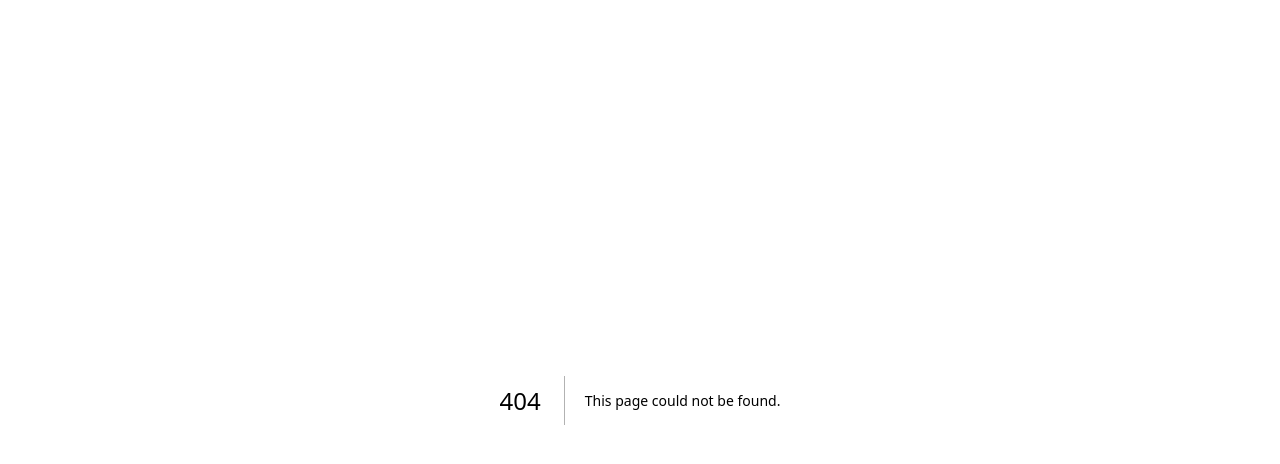
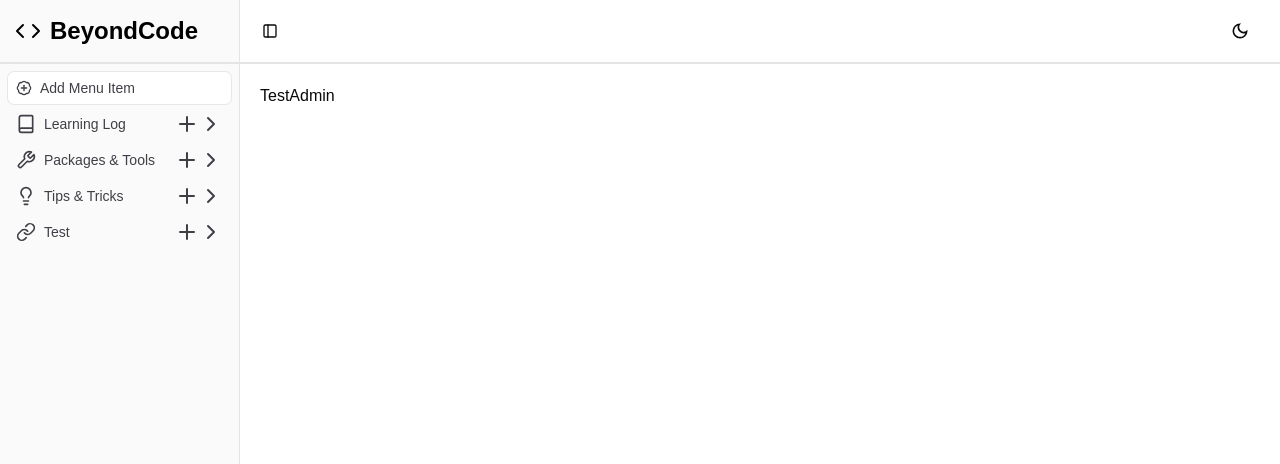
Before and after one commit to vivek3454/BeyondCode, a Next.js app: page /admin in a window 1280 px wide. Before the commit this address had no page. Shown: the top 464 px of the page. Built offline with nearby package versions, Linux system fonts and the light colour scheme.

Commit message:
Setup sidebar and header for admin

```diff
--- a/app/(home)/page.jsx
+++ b/app/(home)/page.jsx
@@ -2,7 +2,7 @@
 
 import { useState, useEffect } from "react"
 import { motion } from "motion/react"
-import { GitlabIcon as GitHub, Linkedin, Mail, Twitter } from "lucide-react"
+import { ChevronLeft, ChevronRight, GitlabIcon as GitHub, Linkedin, Mail, Twitter } from "lucide-react"
 import { Button } from "@/components/ui/button"
 import Link from "next/link"
 import { MdOutlineDarkMode, MdOutlineLightMode } from "react-icons/md"
@@ -35,9 +35,17 @@ export default function Home() {
   }, [])
 
   return (
-    <div className="h-screen bg-gradient-to-br from-gray-50 to-gray-200 text-black dark:from-gray-900 dark:to-gray-950 dark:text-white p-8">
-      <main className="max-w-4xl mx-auto">
-        <nav className="flex justify-end gap-3 mb-8">
+    <div className="bg-gradient-to-br from-gray-50 to-gray-200 text-black dark:from-gray-900 dark:to-gray-950 dark:text-white p-8">
+      <main className="container mx-auto">
+        <nav className="flex justify-between gap-3 mb-8">
+          <Link href="/" className='text-2xl text-black dark:text-white font-semibold flex gap-[2px] items-center'>
+            <div className='flex text-black dark:text-white gap-0 items-center'>
+              <ChevronLeft className='-mr-2' />
+              <ChevronRight />
+            </div>
+            BeyondCode
+          </Link>
+          <div className="flex gap-3 items-center">
             <Link href="/test">
               <Button variant="ghost" className="dark:hover:bg-white dark:hover:text-black hover:bg-black hover:text-white">
                 Test
@@ -51,6 +59,7 @@ export default function Home() {
             <button className='dark:hover:bg-white dark:hover:text-black hover:bg-black hover:text-white rounded-full w-10 h-10 flex text-xl justify-center items-center' onClick={() => setIsDarkModeOn((prev) => !prev)}>
               {isDarkModeOn ? <MdOutlineLightMode /> : <MdOutlineDarkMode />}
             </button>
+          </div>
         </nav>
 
         <div className="flex flex-col md:flex-row items-center justify-between mb-16">
--- /dev/null
+++ b/app/admin/layout.jsx
@@ -0,0 +1,23 @@
+import { AdminSidebar } from "@/components/admin-sidebar";
+import AdminHeader from "@/components/AdminHeader";
+import { SidebarProvider } from "@/components/ui/sidebar";
+
+const MainLayout = ({ children }) => {
+    return (
+        <SidebarProvider>
+            <div className="w-full flex">
+                <aside>
+                    <AdminSidebar />
+                </aside>
+                <div className="w-full">
+                    <AdminHeader />
+                    <main className="p-5">
+                        {children}
+                    </main>
+                </div>
+            </div>
+        </SidebarProvider>
+    );
+};
+
+export default MainLayout;
--- /dev/null
+++ b/app/admin/page.jsx
@@ -0,0 +1,9 @@
+import React from 'react'
+
+const TestAdmin = () => {
+  return (
+    <div>TestAdmin</div>
+  )
+}
+
+export default TestAdmin
--- a/app/globals.css
+++ b/app/globals.css
@@ -86,3 +86,14 @@ body {
     @apply bg-background text-foreground;
   }
 }
+
+
+
+@layer base {
+  * {
+    @apply border-border outline-ring/50;
+  }
+  body {
+    @apply bg-background text-foreground;
+  }
+}
--- /dev/null
+++ b/components/AdminHeader.jsx
@@ -0,0 +1,39 @@
+"use client";
+import { useEffect, useState } from 'react';
+import { MdOutlineDarkMode, MdOutlineLightMode } from "react-icons/md";
+import { SidebarTrigger } from './ui/sidebar';
+
+
+const AdminHeader = () => {
+    const [isDarkModeOn, setIsDarkModeOn] = useState(false);
+
+    useEffect(() => {
+        const storedTheme = JSON.parse(localStorage.getItem("isDarkModeOn"));
+        if (storedTheme) {
+            setIsDarkModeOn(true);
+            document.documentElement.classList.add('dark');
+        }
+    }, []);
+
+    useEffect(() => {
+        localStorage.setItem('isDarkModeOn', isDarkModeOn);
+        document.documentElement.classList.toggle('dark', isDarkModeOn);
+    }, [isDarkModeOn]);
+
+
+    return (
+        <div className='border-b-2 dark:bg-black w-full sticky bg-white top-0 px-5 pl-4 h-16 flex justify-between items-center'>
+            <div className='flex gap-2 items-center'>
+                <SidebarTrigger />
+            </div>
+            <div className='flex gap-2 items-center'>
+                <button className='hover:bg-slate-100 hover:dark:text-black rounded-full w-10 h-10 flex text-xl justify-center items-center' onClick={() => setIsDarkModeOn((prev) => !prev)}>
+                    {isDarkModeOn ? <MdOutlineLightMode /> : <MdOutlineDarkMode />}
+                </button>
+            </div>
+            {/* <Button onClick={()=>router.push("/sign-in")} className="w-28">Login</Button> */}
+        </div>
+    )
+}
+
+export default AdminHeader
--- a/components/Search.jsx
+++ b/components/Search.jsx
@@ -38,8 +38,8 @@ const Search = () => {
     return (
         <>
             <button onClick={() => setOpen(true)} className="rounded-md flex justify-between w-72 items-center px-3 py-2 bg-slate-100 dark:bg-[hsl(var(--sidebar-background))]">
-                <p className="flex items-center gap-1">
-                    <SearchIcon />
+                <p className="flex items-center gap-1 text-gray-500">
+                    <SearchIcon className="w-5 h-5" />
                     Search
                 </p>
                 <kbd className="pointer-events-none inline-flex h-5 select-none items-center gap-1 rounded border bg-muted px-1.5 font-mono text-[10px] font-medium text-muted-foreground opacity-100">
--- /dev/null
+++ b/components/admin-sidebar.jsx
@@ -0,0 +1,93 @@
+'use client';
+
+import { Home, Book, Wrench, Lightbulb, Laptop, Pen, User, Mail, Search, Link as LucideLink, ChevronLeft, ChevronRight, BadgePlus, Plus } from "lucide-react";
+
+import {
+    Sidebar,
+    SidebarContent,
+    SidebarGroup,
+    SidebarGroupContent,
+    SidebarGroupLabel,
+    SidebarHeader,
+    SidebarMenu,
+    SidebarMenuButton,
+    SidebarMenuItem,
+    useSidebar,
+} from "@/components/ui/sidebar"
+import Link from "next/link";
+import { usePathname } from "next/navigation";
+import { useState } from "react";
+
+const items = [
+    {
+        title: "Learning Log",
+        url: "/learning-log",
+        icon: Book,
+    },
+    {
+        title: "Packages & Tools",
+        url: "/packages-tools",
+        icon: Wrench,
+    },
+    {
+        title: "Tips & Tricks",
+        url: "/tips-tricks",
+        icon: Lightbulb,
+    },
+    {
+        title: "Test",
+        url: "/test",
+        icon: LucideLink,
+    },
+];
+
+export function AdminSidebar() {
+    const pathname = usePathname();
+    const { state } = useSidebar();
+    const [isOpen, setIsOpen] = useState(false);
+    console.log("state: ", state);
+
+    return (
+        <Sidebar variant="sidebar" collapsible="icon">
+            <SidebarHeader className="h-16 border-b-2 justify-center">
+                <Link href="/" className='text-2xl text-black dark:text-white font-semibold flex gap-[2px] items-center'>
+                    <div className='flex text-black dark:text-white gap-0 items-center'>
+                        <ChevronLeft className='-mr-2' />
+                        <ChevronRight />
+                    </div>
+                    {state === "expanded" && "BeyondCode"}
+                </Link>
+            </SidebarHeader>
+            <SidebarContent>
+                <SidebarGroup>
+                    <SidebarGroupContent className="mt-0">
+                        <SidebarMenu>
+                            <SidebarMenuItem>
+                                <SidebarMenuButton variant="outline">
+                                    <BadgePlus className="w-6 h-6" />
+                                    Add Menu Item
+                                </SidebarMenuButton>
+                            </SidebarMenuItem>
+                            {items.map((item, i) => (
+                                <SidebarMenuItem key={item.title}>
+                                    <SidebarMenuButton className={`${pathname === item.url && "dark:bg-white dark:text-black"}`} asChild isActive={pathname === item.url}>
+                                        <div className="flex justify-between items-center w-full">
+                                            <Link className="flex items-center gap-2" href={item.url}>
+                                                <item.icon className="w-5 h-5" />
+                                                <span>{item.title}</span>
+                                            </Link>
+                                            <div className="flex items-center gap-0">
+                                                <Plus className="cursor-pointer" />
+                                                <ChevronRight onClick={()=> setIsOpen(!isOpen)} className={`cursor-pointer trasnsition-transform duration-200 ${isOpen ? "rotate-90" : ""}`} />
+                                            </div>
+                                        </div>
+                                    </SidebarMenuButton>
+                                </SidebarMenuItem>
+                            ))}
+                        </SidebarMenu>
+                    </SidebarGroupContent>
+                </SidebarGroup>
+            </SidebarContent>
+        </Sidebar>
+    )
+}
--- a/components/ui/pagination.jsx
+++ b/components/ui/pagination.jsx
@@ -40,7 +40,7 @@ const PaginationLink = ({
     className={cn(buttonVariants({
       variant: isActive ? "default" : "ghost",
       size,
-    }), `hover:bg-black hover:text-white ${className}`)}
+    }), `hover:bg-black dark:hover:bg-gray-700 hover:text-white ${className}`)}
     {...props} />
 )
 PaginationLink.displayName = "PaginationLink"
--- a/components/ui/sidebar.jsx
+++ b/components/ui/sidebar.jsx
@@ -20,7 +20,7 @@ import {
 
 const SIDEBAR_COOKIE_NAME = "sidebar:state"
 const SIDEBAR_COOKIE_MAX_AGE = 60 * 60 * 24 * 7
-const SIDEBAR_WIDTH = "14rem"
+const SIDEBAR_WIDTH = "15rem"
 const SIDEBAR_WIDTH_MOBILE = "18rem"
 const SIDEBAR_WIDTH_ICON = "3rem"
 const SIDEBAR_KEYBOARD_SHORTCUT = "b"
--- a/package.json
+++ b/package.json
@@ -10,7 +10,7 @@
   },
   "dependencies": {
     "@hookform/resolvers": "^3.10.0",
-    "@radix-ui/react-dialog": "^1.1.5",
+    "@radix-ui/react-dialog": "^1.1.6",
     "@radix-ui/react-label": "^2.1.1",
     "@radix-ui/react-separator": "^1.1.1",
     "@radix-ui/react-slot": "^1.1.1",
```
Also changed, not shown: 1 other file (tests, documents, lock files or other folders). Lines whose indentation alone changed are shown as unchanged.
